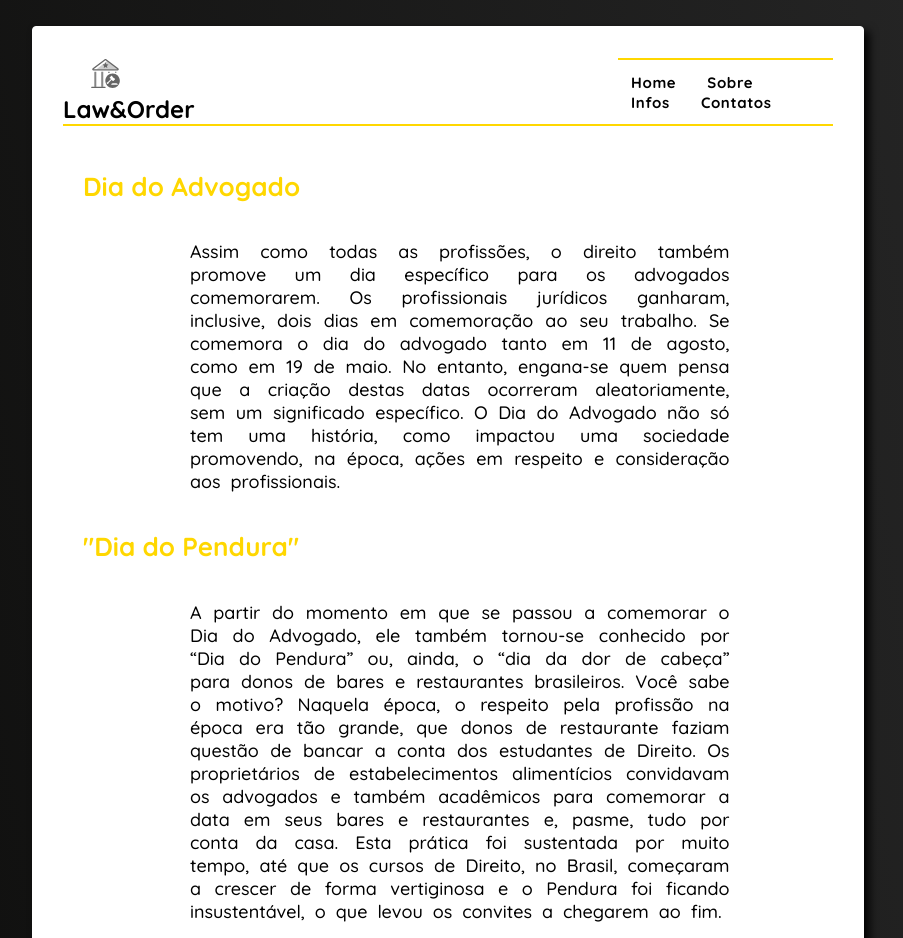
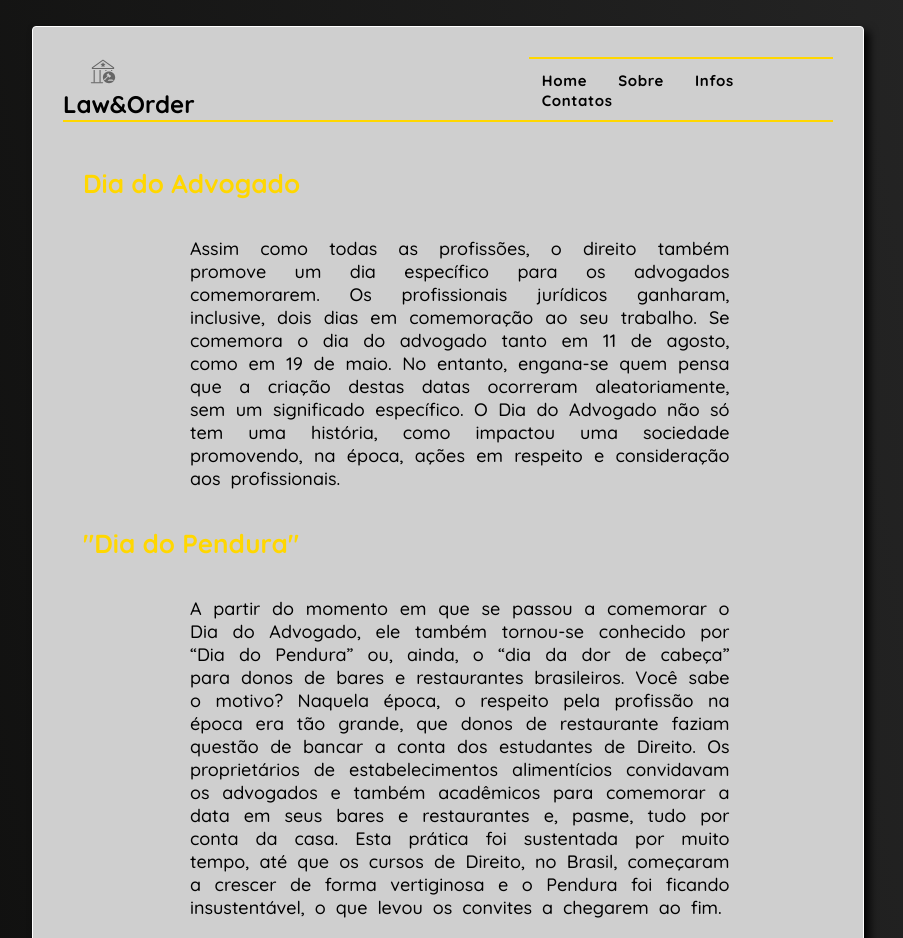
Before and after one commit to jvrcarvalho8/site-adv, a plain HTML site: page index.html in a window 1280 px wide. Shown: the top 938 px of the page, without its empty margins (192-1095 px from the left). Drawn offline with Linux system fonts and the light colour scheme.

Commit message:
Update adv.css

```diff
--- a/adv.css
+++ b/adv.css
@@ -15,7 +15,7 @@ body {
 
 }
 .main{
-  background-color: white;
+  background-color: rgb(207, 207, 207);
   border: 1px solid white;
   box-shadow: 5px 5px 10px;
   border-radius: 4px;
@@ -55,6 +55,7 @@ body {
   margin-right: 10px;
 }
 .head-nav{
+  width: 70%;
   margin-bottom: 0.8vw;
   border-top: 2px solid #FFD700;
   padding-top: 0.9vw;
@@ -206,22 +207,6 @@ footer{
   height: 100%;
 }
 
-
-
-
-
-
-
-
-
-
-
-
-
-
-
-
-/* CSS */
 .button-30 {
   align-items: center;
   appearance: none;
```
